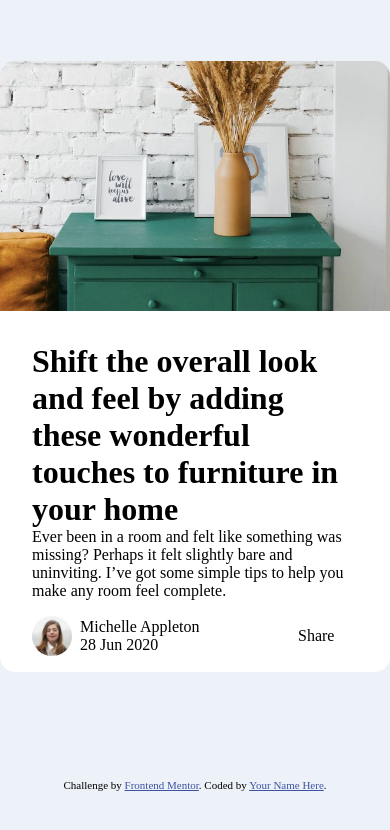
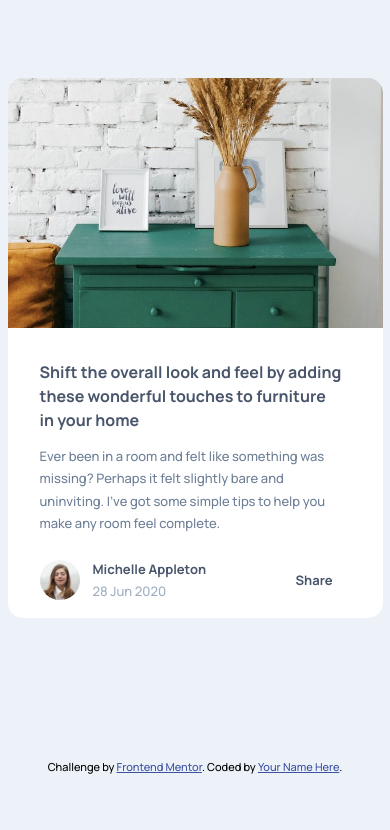
Before and after one commit to PaulaR-05/Article-preview-component, a plain HTML site: page index.html in a window 390 px wide. Drawn offline with Linux system fonts and the light colour scheme.

Commit message:
style
changes in CSS file

```diff
--- a/css/style.css
+++ b/css/style.css
@@ -1,3 +1,11 @@
+:root {
+  --Very-Blue: hsl(217, 19%, 35%);
+  --Desaturated: hsl(214, 17%, 51%);
+  --Grayish-Blue: hsl(212, 23%, 69%);
+  --Light-Grayish: hsl(210, 46%, 95%);
+  --font-family: "Manrope", sans-serif;
+}
+
 .attribution {
   font-size: 11px;
   text-align: center;
@@ -19,6 +27,7 @@
 html,
 body {
   height: 100%;
+  font-family: var(--font-family);
 }
 
 body {
@@ -53,10 +62,24 @@ h5,
 h6 {
   overflow-wrap: break-word;
 }
+
+h1 {
+  font-size: medium;
+  font-weight: 700;
+  line-height: 1.5;
+  color: var(--Very-Blue);
+}
+
+p {
+  font-size: small;
+  font-weight: 500;
+  line-height: 1.7;
+  color: var(--Desaturated);
+}
 @media only screen and (max-width: 600px) {
   main {
     margin-top: 0.5em;
-    max-width: 400px;
+    max-width: 375px;
     display: flex;
     flex-direction: column;
     border-radius: 15px;
@@ -71,20 +94,35 @@ h6 {
     background-color: white;
     padding: 2em 2em 0em;
   }
+  .text-info h1 {
+    margin-right: 0.5em;
+  }
+  .text-info p {
+    text-align: left;
+    font-size: small;
+    padding-top: 1em;
+  }
 
   .avatar-info {
     display: flex;
     flex-direction: row;
     justify-content: flex-start;
     align-items: center;
-    padding: 1em 2em 1em;
+    padding: 1.5em 2em 1em;
     background-color: white;
     border-bottom-left-radius: 15px;
     border-bottom-right-radius: 15px;
   }
   .avatar-info p {
-    max-width: 130px;
-    margin-left: 0.5em;
+    max-width: 125px;
+    margin-left: 1em;
+    color: var(--Very-Blue);
+    font-weight: 700;
+  }
+
+  .avatar-info span {
+    color: var(--Grayish-Blue);
+    font-weight: 500;
   }
   .avatar-info img {
     border-radius: 50%;
--- a/index.html
+++ b/index.html
@@ -10,6 +10,12 @@
       type="image/png"
       sizes="32x32"
       href="./images/favicon-32x32.png"
+    />
+    <link rel="preconnect" href="https://fonts.googleapis.com" />
+    <link rel="preconnect" href="https://fonts.gstatic.com" crossorigin />
+    <link
+      href="https://fonts.googleapis.com/css2?family=Manrope:wght@500;700&display=swap"
+      rel="stylesheet"
     />
     <link rel="stylesheet" href="css/style.css" />
     <title>Frontend Mentor | Article preview component</title>
@@ -30,7 +36,7 @@
       </div>
       <div class="avatar-info">
         <img src="./images/avatar-michelle.jpg" alt="" />
-        <p>Michelle Appleton 28 Jun 2020</p>
+        <p>Michelle Appleton <span>28 Jun 2020</span></p>
         <p class="share">Share</p>
       </div>
     </main>
```
